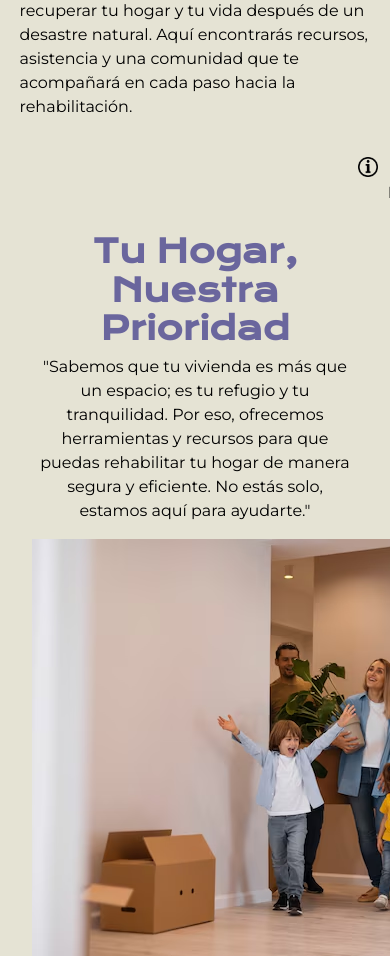
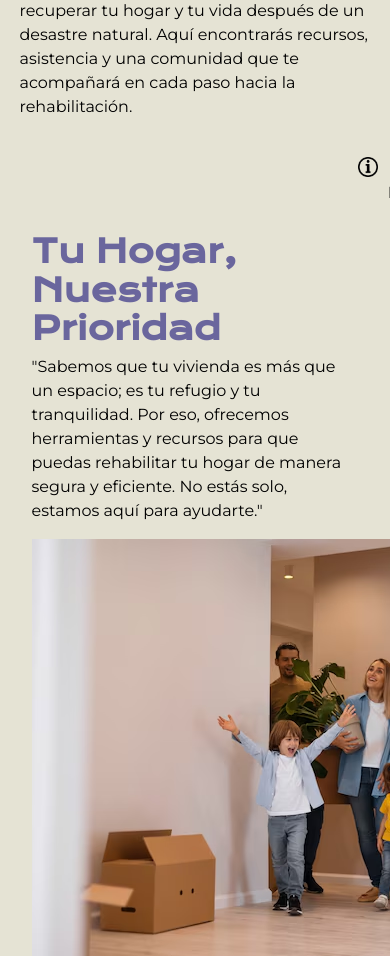
Before and after one commit to Willi-2512/Proyecto, a PHP site: page / in a window 390 px wide; the page is wider, and only the part inside the window is pictured. Shown: the part 667-1623 px from the top of that part. Run offline with PHP 8.4, Linux system fonts and the light colour scheme.

Commit message:
cambios responsive

```diff
--- a/RenaceHogares/index.html
+++ b/RenaceHogares/index.html
@@ -60,7 +60,7 @@
             </div>
         </section>
 
-        <div class="container text-center">
+        <div class="container">
             <div class="row align-items-center">
                 <div class="col">
                     <h1 class="presentacion_titulo">
--- a/RenaceHogares/styles.css
+++ b/RenaceHogares/styles.css
@@ -142,4 +142,8 @@ body{
         width: auto;
     }
 
+    .container{
+        width: auto;
+    }
+
 }
```
